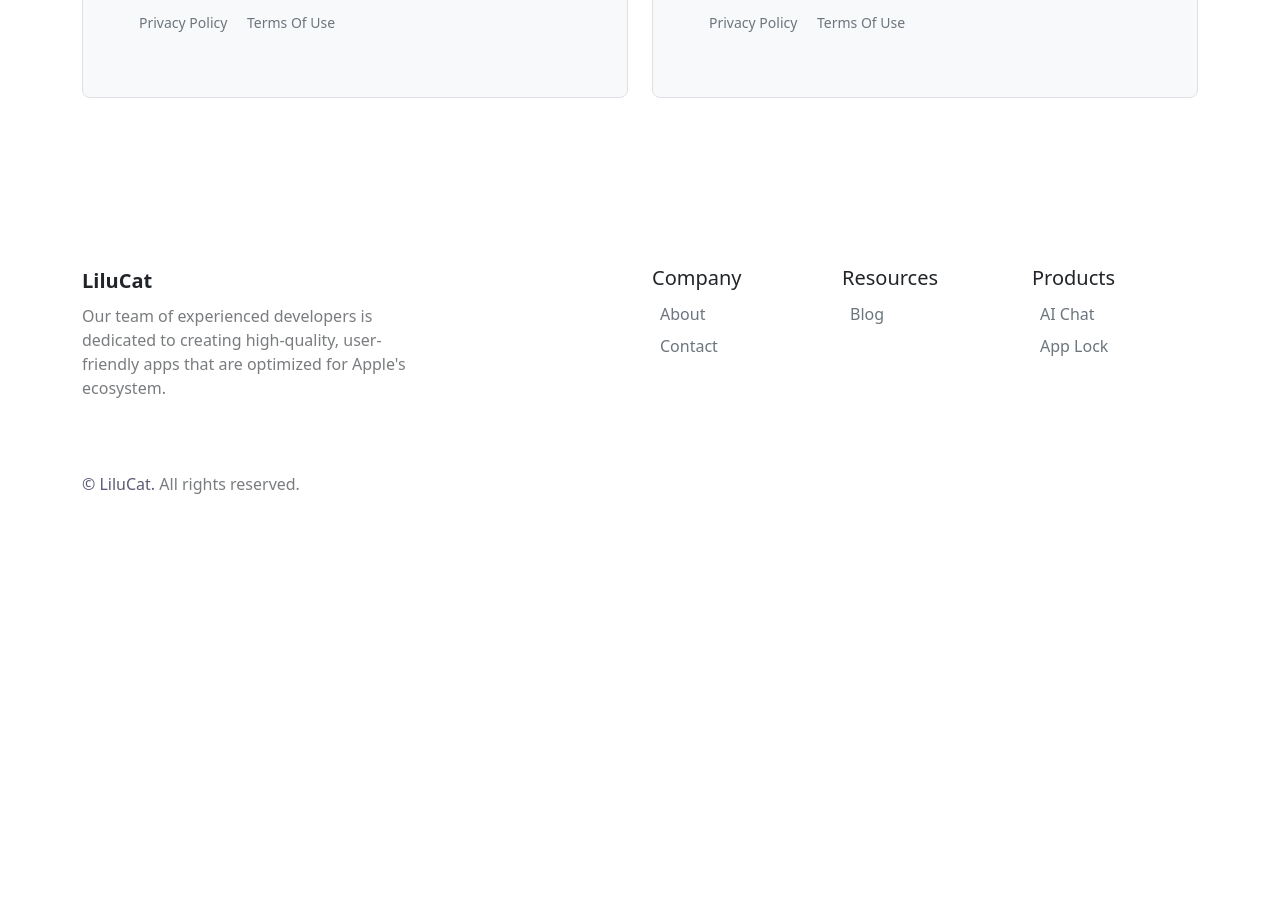
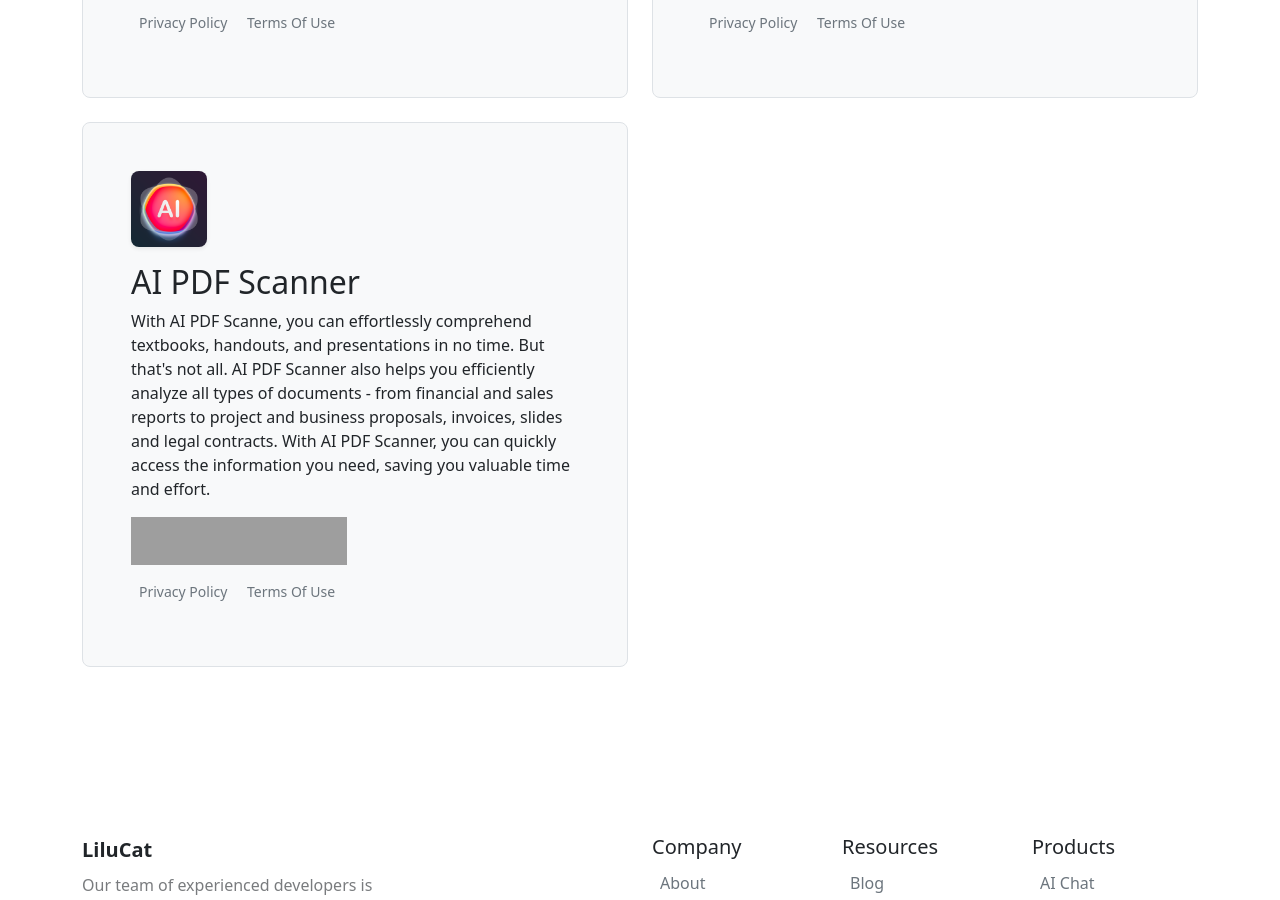
Before and after one commit to LiluKitty/lilucat.com, a Jekyll site: the page built from index.html, in a window 1280 px wide and 900 px high, scrolled down 832 px. Built offline with Jekyll 4.4.1, drawn with Linux system fonts in a browser that asks for light colours; nearby versions of some CDN libraries; before the commit the page ends 1352 px from its top, so only the background shows below that; grey boxes are pictures that could not be loaded.

Commit message:
up to date

```diff
--- a/_config.yml
+++ b/_config.yml
@@ -10,6 +10,7 @@
 twitter_username: NewLiluKitty
 app_id_ai_chat: 6447686784
 app_id_app_lock: 6446116245
+app_id_ai_pdf_scanner: 6448180124
 
 plugins:
   - jekyll-sitemap
--- a/_data/products.yml
+++ b/_data/products.yml
@@ -22,3 +22,15 @@
           url: https://applock.lilucat.com/legal/privacy
         - name: Terms Of Use
           url: https://applock.lilucat.com/legal/terms
+
+  - name: AI PDF Scanner
+    url: https://apps.apple.com/app/id6448180124
+    description: With AI PDF Scanne, you can effortlessly comprehend textbooks, handouts, and presentations in no time. But that's not all. AI PDF Scanner also helps you efficiently analyze all types of documents - from financial and sales reports to project and business proposals, invoices, slides and legal contracts. With AI PDF Scanner, you can quickly access the information you need, saving you valuable time and effort.
+    icon: /assets/img/aipdfscanner/Icon-1024.png
+    badge: https://one-badge.com/b/apple/appstore.svg
+    legal:
+      option:
+        - name: Privacy Policy
+          url: https://aipdf.lilucat.com/legal/privacy
+        - name: Terms Of Use
+          url: https://aipdf.lilucat.com/legal/terms
--- a/_includes/footer.html
+++ b/_includes/footer.html
@@ -1,4 +1,4 @@
-<footer class="footer px-2 pt-5 mt-5">
+<footer class="footer px-2 pt-md-5 mt-md-5">
   <div class="container pt-3 pt-md-0">
     <div class="row pb-3">
       <div class="col-md-4 mt-n2 me-auto pb-3 pb-md-0 mb-4">
```
Also changed, not shown: assets/img/aipdfscanner/Icon-1024.png (added).
